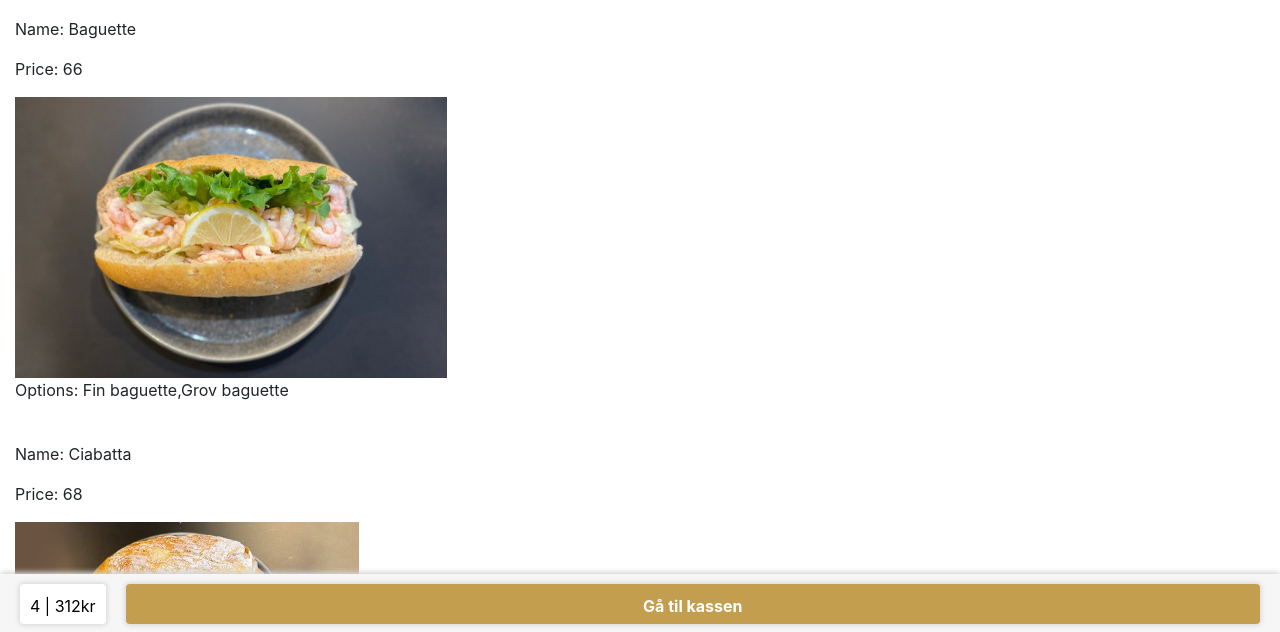
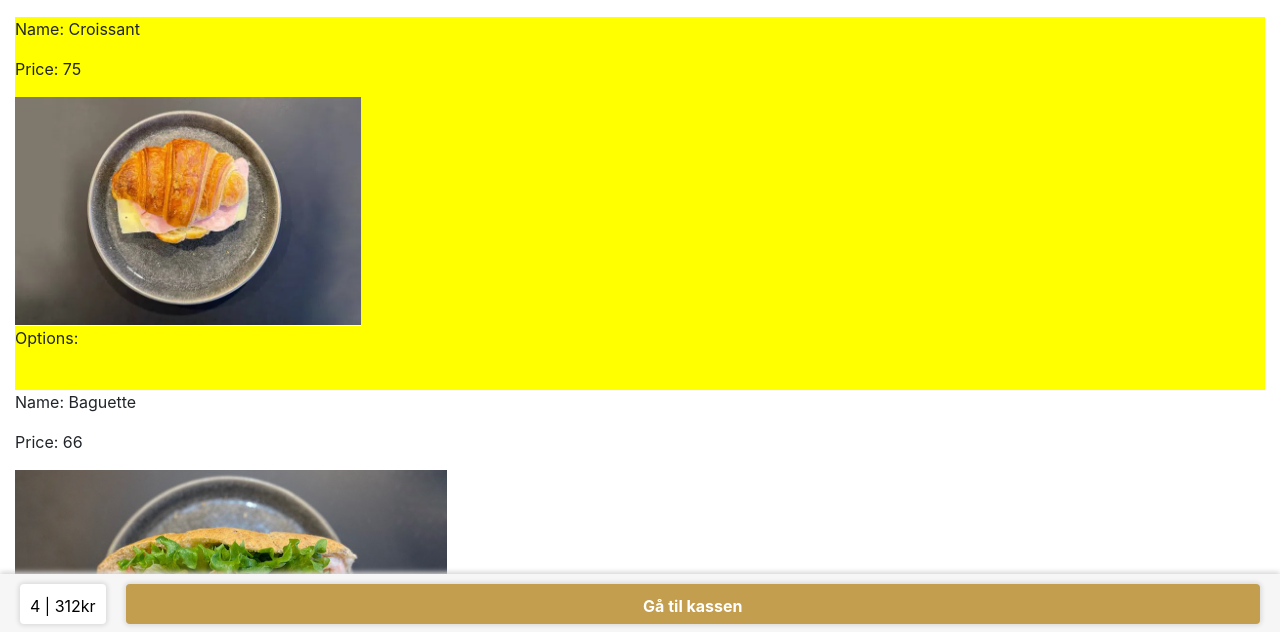
Before and after one commit to KrilynHje/Team2-Kundeprosjekt-BakeryApp, a plain HTML site: page index.html in a window 1280 px wide. Shown: the part 166-798 px from the top of the page. Drawn offline with nearby package versions, Linux system fonts and the light colour scheme.

Commit message:
highlight function
laget en function for å vise hvilken items er highlightet og at de kommer på top av listen med gul backgrund.

```diff
--- a/Styles/style.css
+++ b/Styles/style.css
@@ -131,3 +131,7 @@
   color: white;
   font-weight: 700;
 }
+
+.highlighted {
+	background-color: yellow;
+  }
--- a/View/productListing.js
+++ b/View/productListing.js
@@ -7,40 +7,65 @@ function getToppings(item) {
 }
 
 function showListings() {
-  let html = ``
+  let highlightedHtml = '';
+  let normalHtml = '';
+
+  Highlight();
+
   model.data.items.forEach((e) => {
-    let hasFilter = false
-    let toppings = getToppings(e)
+    let hasFilter = false;
+    let toppings = getToppings(e);
     toppings.forEach((topping) => {
       topping.filters.forEach((f) => {
         if (model.input.start.filter.includes(f)) {
-          hasFilter = true
+          hasFilter = true;
         }
-      })
-    })
-    if (e.category == model.input.start.category && !hasFilter)
-      html += listing(e)
-  })
+      });
+    });
 
-  if (html == ``) {
+    if (e.category === model.input.start.category && !hasFilter) {
+      const itemHtml = listing(e);
+      if (model.data.highlightedItems.includes(e.id)) {
+        highlightedHtml += itemHtml;
+      } else {
+        normalHtml += itemHtml;
+      }
+    }
+  });
+
+  let html = highlightedHtml + normalHtml;
+
+  if (html === '') {
     html += `
       <span>
         Ingen produkter funnet
       </span>
-          `
+    `;
   }
 
-  return html
+  return html;
 }
 
 function listing(item) {
+  const highlightedClass = model.data.highlightedItems.includes(item.id) ? 'highlighted' : '';
+
   return `
-          <div>
+    <div id="item-${item.id}" class="${highlightedClass}">
       <p>Name: ${item.name}</p>
       <p>Price: ${item.price}</p>
-              <img src=${item.image} />
+      <img src="${item.image}" />
       <p>Options: ${item.options}</p>
       <br>
     </div>
-      `
+  `;
 }
+
+function Highlight() {
+  for (let id of model.data.highlightedItems) {
+    for (let item of model.data.items) {
+      if (id === item.id) {
+        const itemElement = document.getElementById(`item-${id}`);
+      }
+    }
+  }
+}
```
Lines whose indentation alone changed are shown as unchanged.
